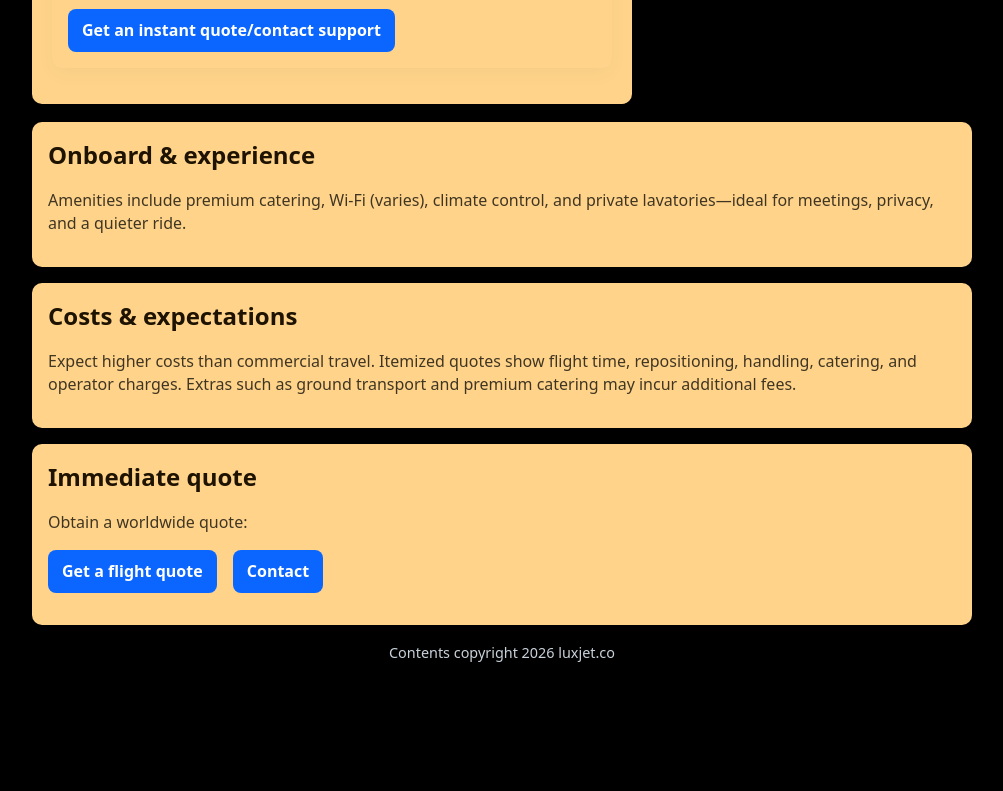
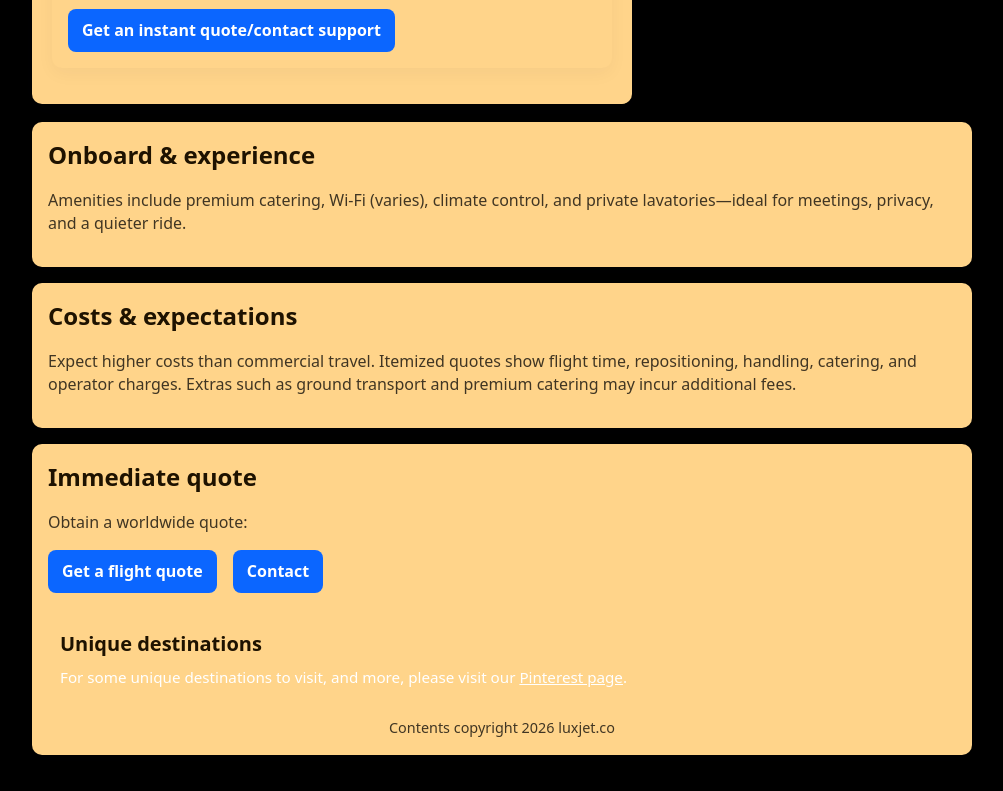
Before and after one commit to devmx09-collab/luxjet, a plain HTML site: page index.html in a window 1280 px wide. Shown: the part 3999-4790 px from the top of the page, without its empty margins (138-1141 px from the left). Before the commit the page ends 4683 px from the top, so only its background shows below. Drawn offline with Linux system fonts and the light colour scheme.

Commit message:
Update index.html

```diff
--- a/index.html
+++ b/index.html
@@ -329,8 +329,10 @@ Save and reload.
           <a class="cta" href="http://book.luxjet.co/" target="_blank" rel="noopener">Get a flight quote</a>
           <a class="cta" href="mailto:devmx@gmail.com?subject=Contact" style="margin-left:12px;">Contact</a>
         </p>
-
-    </section>
+        <section style="margin-top:18px;padding:18px 12px 12px;background:transparent;color:#fff">
+  <h2 style="margin:0 0 8px;font-size:1.25rem;color:#fff">Unique destinations</h2>
+  <p style="margin:0;font-size:0.95rem;color:#fff">For some unique destinations to visit, and more, please visit our <a href="https://www.pinterest.com/luxjet.co/" target="_blank" rel="noopener noreferrer" style="color:#fff;text-decoration:underline">Pinterest page</a>.</p>
+</section>
 
     <footer>
       <div class="muted">Contents copyright 2026 luxjet.co</div>
```
